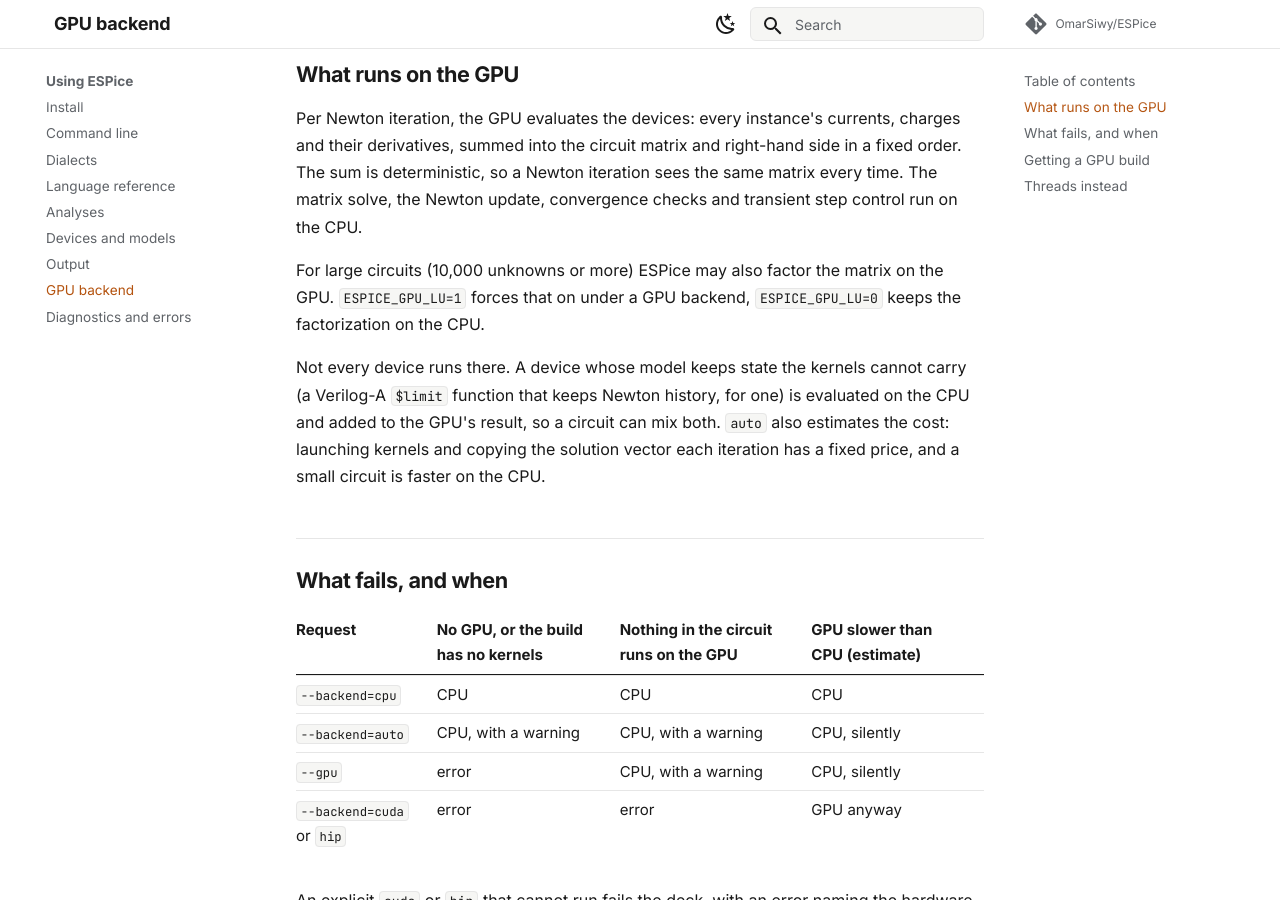
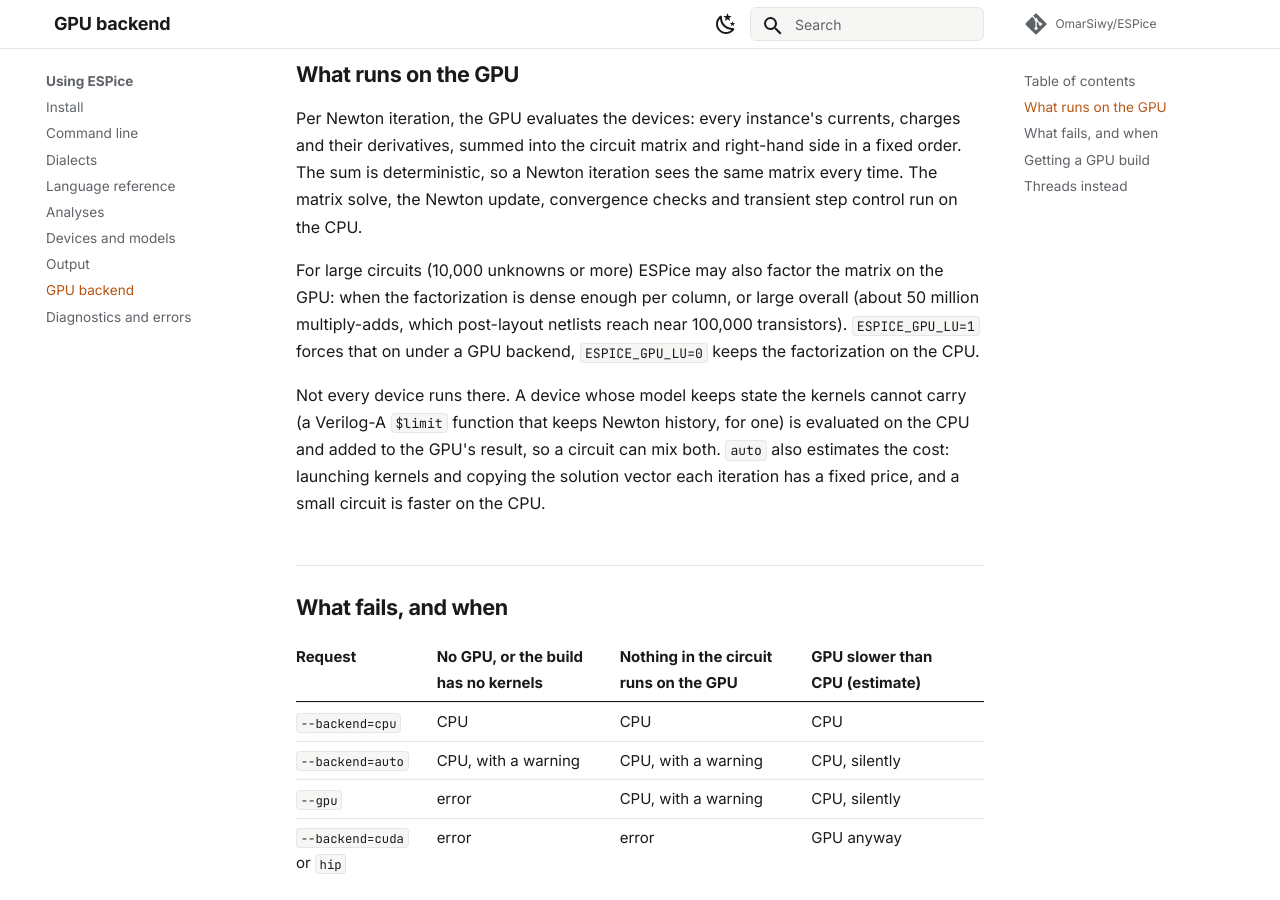
Before and after one commit to OmarSiwy/ESPice, an MkDocs documentation site: the page built from docs/using/gpu.md, in a window 1280 px wide and 900 px high, scrolled down 474 px. Built offline with MkDocs 1.6.1 and Material for MkDocs 9.7.7, drawn with Linux system fonts in a browser that asks for light colours; comment, search, counter and statistics services are not loaded.

Commit message:
analysis: the device LU is on by default for refactors of 50M multiply-adds (#141)
With the sync-free solve heads the device LU wins on every 100k+
post-layout deck whatever its F/n, while the min_per_col bar of 500 kept
it off them. LU time over the transient, host -> device (cuda, RTX 4060
Laptop): chain_bsim4_100k (74M, F/n 63) 33.0 -> 16.4 s,
ring_bsim4_100k (69M) 61.4 -> 32.2 s, chain_psp103_100k (107M) 29.7 ->
16.0-18.5 s, chain_psp103_300k (734M) 134.7 -> 98.9 s. The 10k chains and
rings (3-5M) still lose or tie (chain_bsim4_10k 2.9-3.1 vs 4.1-4.3 s), so
they stay on the host.

```diff
--- a/docs/using/gpu.md
+++ b/docs/using/gpu.md
@@ -23,7 +23,9 @@
 CPU.
 
 For large circuits (10,000 unknowns or more) ESPice may also factor the
-matrix on the GPU. `ESPICE_GPU_LU=1` forces that on under a GPU backend,
+matrix on the GPU: when the factorization is dense enough per column, or
+large overall (about 50 million multiply-adds, which post-layout netlists
+reach near 100,000 transistors). `ESPICE_GPU_LU=1` forces that on under a GPU backend,
 `ESPICE_GPU_LU=0` keeps the factorization on the CPU.
 
 Not every device runs there. A device whose model keeps state the kernels
```
Also changed, not shown: CHANGELOGS.md (+1 -0 lines), 2 other files.
